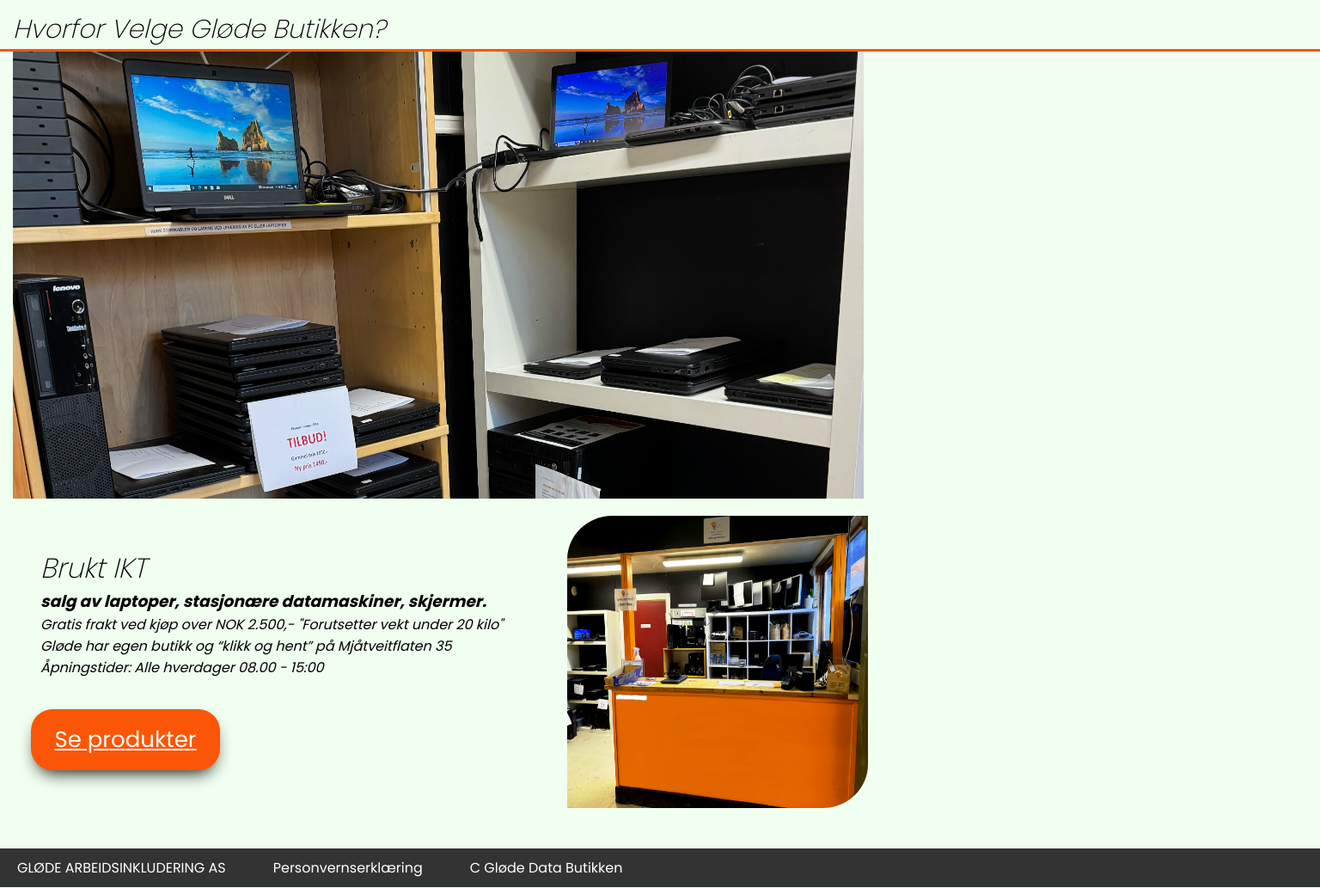
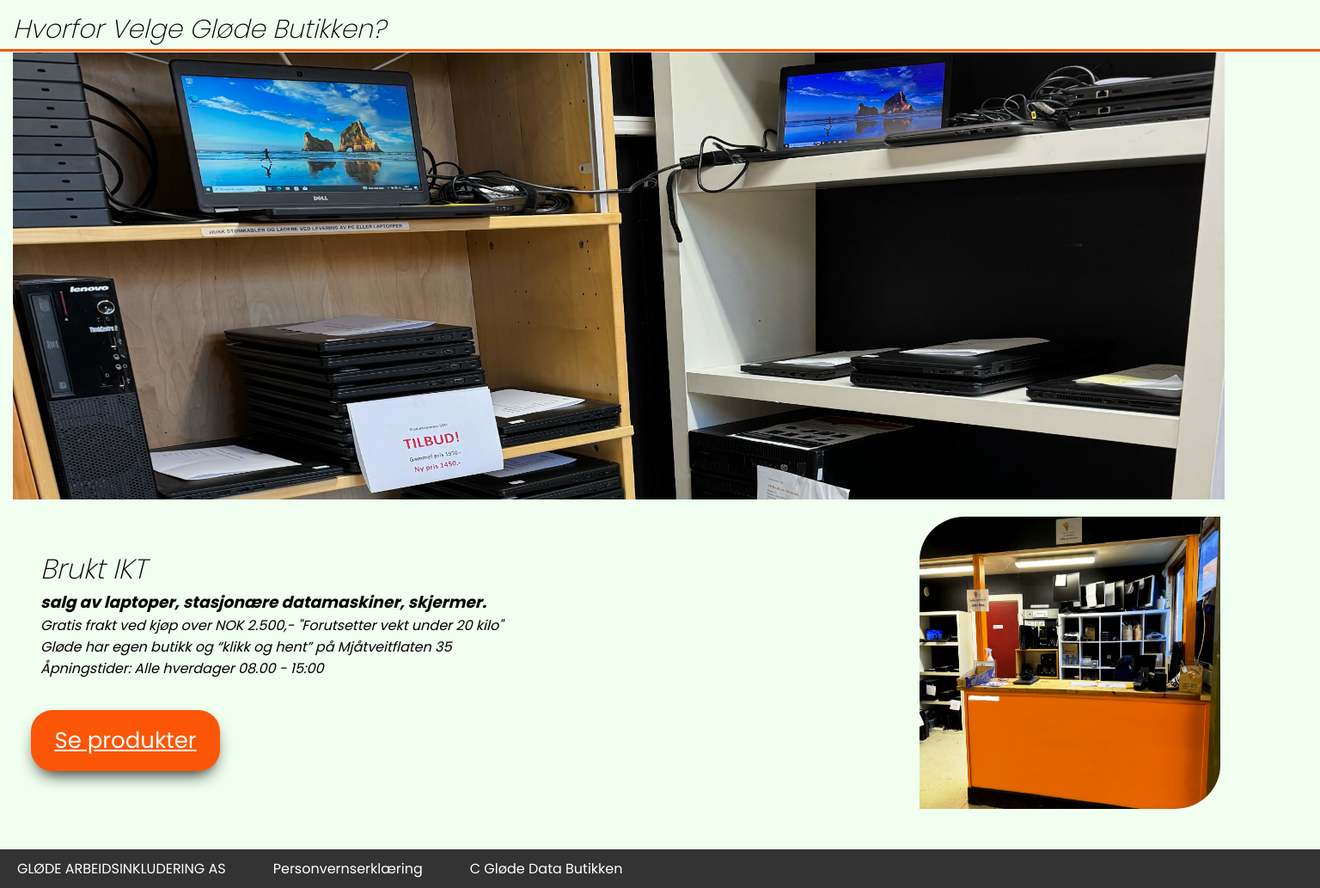
Before and after one commit to PollyKoder/GlodeButikken, a PHP site: page / in a window 1536 px wide. Shown: the part 78-1111 px from the top of the page at 86% size. Run offline with PHP 8.4, Linux system fonts and the light colour scheme.

Commit message:
media quarie

```diff
--- a/index.html
+++ b/index.html
@@ -138,7 +138,7 @@
         <!--Main title-->
         <!--Kodet av Sandra og Amalie-->
       <h1 class="main_title">Hvorfor Velge Gløde Butikken?</h1>
-      <img class="imgSplash" src="img/Splash2.jpg" alt="image icon">
+      <img class="imgSplash imgMedia" src="img/Splash2.jpg" alt="image icon">
 
       <div class="slide">
               <!--tenkte vi kan gjøre sån at det slider bytter på paragrafer -->
--- a/styleLp.css
+++ b/styleLp.css
@@ -154,7 +154,8 @@ background-position: right;
 /*max-width: 100vw;
 max-height: 70%;*/
 width: 1550px;
-max-height: 520px;
+height: 520px;
+margin-top: 1px;
 margin-left: 15px;
 margin-bottom: 30px;
 }
@@ -163,7 +164,7 @@ margin-bottom: 30px;
 .leftImg {
 height: 330px;
 width: 390px;
-margin-left: 72%;
+margin-left: 74%;
 margin-top: -50%;
 margin-bottom: 10px;
 border-bottom-right-radius: 15%;
--- a/styleMediaQueria.css
+++ b/styleMediaQueria.css
@@ -66,8 +66,7 @@
       }
 
       .imgSplash {
-        width: 738px;
-        height: 300px;
+        max-width: 735px;
         margin-right: -35px;
       }
 
@@ -89,6 +88,8 @@
 
   }
 
+/* Skal vi ha til laptop og til større skjermer?
+
   /* Media queria til Laptop */
 
   @media screen and (min-width: 1024px) {
@@ -106,6 +107,24 @@
 
   }
 
+
+  /* Media queria til støre Laptop */
+
+  @media screen and (min-width: 1440px) {
+
+    .imgSplash {
+      width: 1410px;
+      height: 520px;
+    }
+
+    .leftImg {
+      height: 340px;
+      width: 350px;
+      margin-left: 1070px;
+    }
+
+  }
+
   /* HAMBURGER MENY */
   @media screen and (max-width: 600px) {
   .hamburgerMeny {
```
